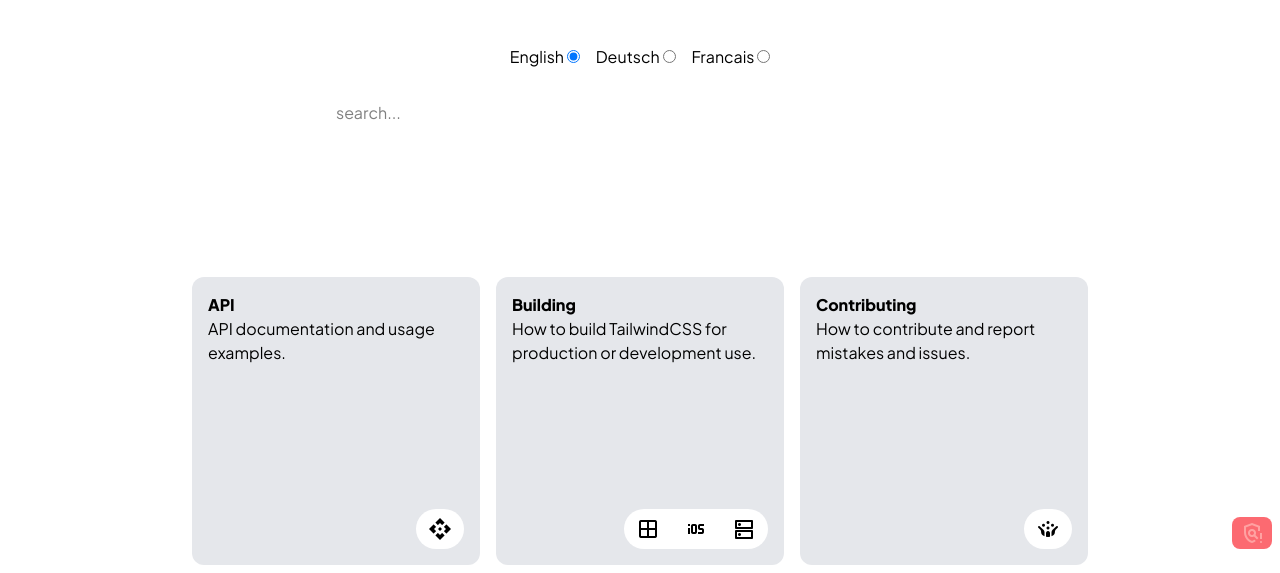
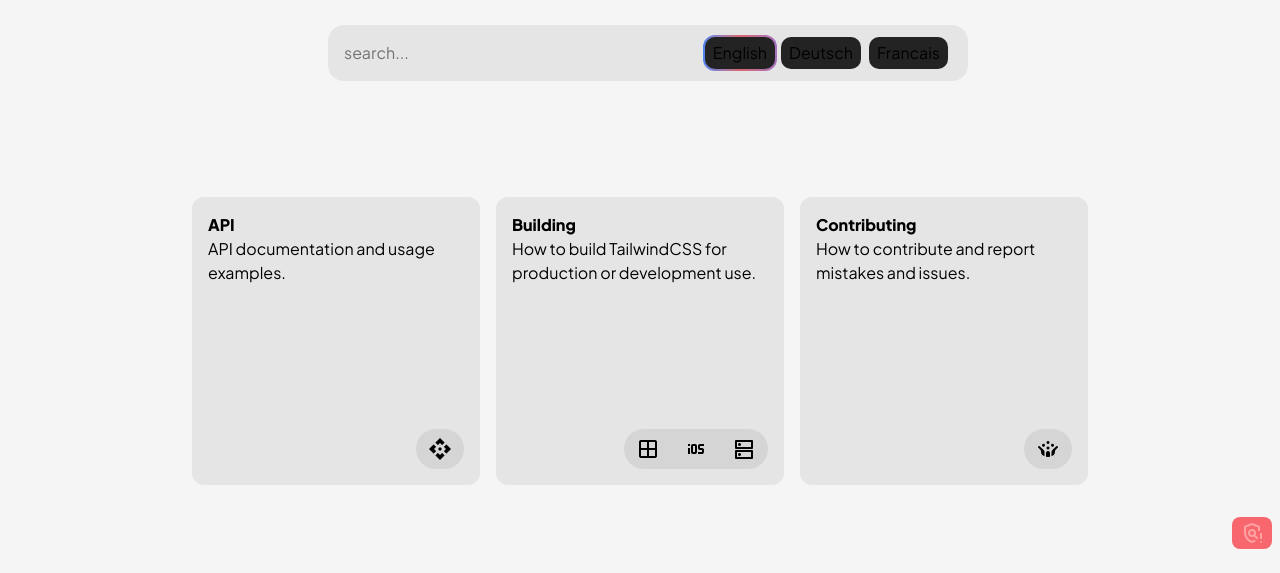
Before and after one commit to Xefili/beta.xefili.dev, a website: page index.html in a window 1280 px wide. Shown: the part 243-816 px from the top of the page. Drawn offline with nearby package versions, Linux system fonts and the light colour scheme; files that its build step writes are made by us from their sources.

Commit message:
Custom Radio Buttons

```diff
--- a/index.html
+++ b/index.html
@@ -9,7 +9,7 @@
     <link rel="shortcut icon" href="assets/logo.svg" type="image/x-icon">
     <title>Documentation - Home</title>
 </head>
-<body class="dark:bg-[#131313] dark:text-white font-circle h-full">
+<body class="dark:bg-dark-100 bg-light-100 dark:text-white font-circle h-full">
     <pageHead class="fixed z-50 block h-12 w-full shadow-md dark:text-white">
         <leftDivision class="h-12 inline-grid grid-cols-[1fr 1fr] gap-2 justify-center items-center">
             <logoText class="col-start-2">
@@ -50,21 +50,12 @@
         <p class="mx-2 text-3xl text-gray-600">Find infos on everything, in 3 languages.</p>
 
         <div class="mt-12 w-full flex flex-col items-center">
-            <div class="flex flex-row gap-4 mb-4">
-                <div>
-                    <label for="eng">English</label>
-                    <input type="radio" name="langselect" id="eng" checked>
-                </div>
-                <div>
-                    <label for="deu">Deutsch</label>
-                    <input type="radio" name="langselect" id="deu">
-                </div>
-                <div>
-                    <label for="fra">Francais</label>
-                    <input type="radio" name="langselect" id="fra">
+            <div class="relative lg:w-1/2 w-full m-2 grid grid-rows-2 grid-cols-1 justify-center items-center">
+                <input class="lg:absolute lg:w-full relative p-4 rounded-2xl dark:bg-dark-200 bg-light-200 align-middle m-2" placeholder="search..." type="search" name="search" id="search">
+                <div class="lg:absolute relative right-2 lg:block flex lg:justify-center">
+                    <div id="radios" class="flex flex-row lg:justify-around lg:w-2/3"></div>
                 </div>
             </div>
-            <input class="lg:w-1/2 w-72 mx-4 p-4 rounded-2xl dark:bg-[#1e1f20]" placeholder="search..." type="search" name="search" id="search">
             <ul id="res" class="mt-8 mb-24 flex-col flex gap-2">
             </ul>
         </div>
@@ -74,26 +65,63 @@
                 <card class="relative">
                     <h1>API</h1>
                     <p>API documentation and usage examples.</p>
-                    <e class="text-3xl material-symbols-outlined bg-white dark:text-white dark:bg-[#131313] rounded-full px-3 py-2 w-fit absolute bottom-0 right-0 m-4">api</e>
+                    <e class="text-3xl material-symbols-outlined bg-light-300 dark:text-white dark:bg-dark-300 rounded-full px-3 py-2 w-fit absolute bottom-0 right-0 m-4">api</e>
                 </card>
             </a>
             <a href="/en/building/build.html">
                 <card class="relative">
                     <h1>Building</h1>
                     <p>How to build TailwindCSS for production or development use.</p>
-                    <e class="text-3xl material-symbols-outlined bg-white dark:text-white dark:bg-[#131313] rounded-full px-3 py-2 w-fit absolute bottom-0 right-0 m-4">window ios dns</e>
+                    <e class="text-3xl material-symbols-outlined bg-light-300 dark:text-white dark:bg-dark-300 rounded-full px-3 py-2 w-fit absolute bottom-0 right-0 m-4">window ios dns</e>
                 </card>
             </a>
             <a href="/en/opensource/contribute.html">
                 <card class="relative">
                     <h1>Contributing</h1>
                     <p>How to contribute and report mistakes and issues.</p>
-                    <e class="text-3xl material-symbols-outlined bg-white dark:text-white dark:bg-[#131313] rounded-full px-3 py-2 w-fit absolute bottom-0 right-0 m-4">crowdsource</e>
+                    <e class="text-3xl material-symbols-outlined bg-light-300 dark:text-white dark:bg-dark-300 rounded-full px-3 py-2 w-fit absolute bottom-0 right-0 m-4">crowdsource</e>
                 </card>
             </a>
         </div>
+        <div id="test" class="flex flex-row w-full gap-4 justify-center">
+
+        </div>
     </content>
 </body>
+<script>
+
+function radiofy() {
+    for(let i = 0; i < document.getElementsByClassName("x-chip").length; i++) {
+        document.getElementsByTagName("x-chip")[i].classList.remove("selected");
+    }
+}
+
+class Chip extends HTMLElement {
+    constructor() {
+        super();
+    }
+    connectedCallback() {
+        this.innerHTML = `
+            <chip class="px-2 py-1 bg-dark-200 x-chip"></chip>
+        `;
+        this.addEventListener("click", () => {
+            radiofy();
+            this.classList.toggle("selected");
+        });
+    }
+}
+
+customElements.define("x-chip", Chip);
+
+document.getElementById("radios").appendChild(new Chip()).id = "eng";
+document.getElementById("radios").appendChild(new Chip()).id = "deu";
+document.getElementById("radios").appendChild(new Chip()).id = "fra";
+document.getElementById("eng").children[0].innerHTML = "English";
+document.getElementById("eng").classList.add("selected");
+document.getElementById("deu").children[0].innerHTML = "Deutsch";
+document.getElementById("fra").children[0].innerHTML = "Francais";
+
+</script>
 <script>
 function openPP() {
     document.getElementById("privacyPolicy").classList.toggle("hidden");
@@ -132,13 +160,13 @@ import Fuse from 'https://cdn.jsdelivr.net/npm/fuse.js@7.0.0/dist/fuse.mjs';
 const fuse = new Fuse(data, {keys:["title", "parent"]});
 
 function getLang() {
-    if(document.getElementById("eng").checked) {
+    if(document.getElementById("eng").classList.contains("selected")) {
         return "en";
     }
-    if(document.getElementById("deu").checked) {
+    if(document.getElementById("deu").classList.contains("selected")) {
         return "de";
     }
-    if(document.getElementById("fra").checked) {
+    if(document.getElementById("fra").classList.contains("selected")) {
         return "fr";
     }
 }
--- a/styles/in.css
+++ b/styles/in.css
@@ -1,6 +1,6 @@
 @import "tailwindcss";
 
-@layer components {
+@layer base {
     @font-face {
         font-family: "Cascadia Code";
         src: url('../styles/CascadiaCode.ttf') format(truetype);
@@ -17,7 +17,7 @@
         @apply font-circleBold;
     }
     card {
-        @apply bg-gray-200 hover:bg-gray-300 dark:hover:bg-[#333333] dark:bg-[#1e1f20] flex flex-col dark:text-white w-auto lg:w-72 h-48 lg:h-72 p-4 m-2 rounded-xl;
+        @apply bg-light-200 hover:bg-light-300 dark:hover:bg-dark-300 dark:bg-dark-200 flex flex-col dark:text-white w-auto lg:w-72 h-48 lg:h-72 p-4 m-2 rounded-xl;
     }
     space {
         @apply block w-full h-8;
@@ -37,16 +37,32 @@
     box {
         @apply p-2 rounded-lg
     }
+    x-chip.selected {
+        @apply bg-gradient-to-r from-gradient-100 via-gradient-150 to-gradient-200 text-white p-[2px] pt-0! rounded-xl;
+    }
+    x-chip.selected .x-chip {
+        @apply mx-0;
+    }
+    .x-chip {
+        @apply bg-light-200 dark:bg-dark-200 dark:text-white text-black block mt-0.5 rounded-[10px] mx-1 cursor-pointer;
+    }
 }
 
 @theme {
-    --color-light-50: #e5e7eb;
-    --color-light-100: #d1d5db; /* for hover */
-
-    --color-dark-50: #1e1f20;
-    --color-dark-100: #333333; /* for hover */
-
     --font-circle: "Plus Jakarta Sans", sans-serif;
     --font-circleBold: "Plus Jakarta Sans Extrabold", sans-serif;
-    --font-mono: "Cascadia Code", "Ubuntu Mono", monospace;
+    --font-sans: "Roboto Flex", "system-ui", sans-serif;
+    --font-mono: "Jetbrains Mono", monospace;
+
+    --color-gradient-100: #4e82ee;
+    --color-gradient-200: #a371bf;
+    --color-gradient-150: #d96570;
+
+    --color-dark-100: #131313; /* Use for background */
+    --color-dark-200: #232323; /* Use for emphasis */
+    --color-dark-300: #333333; /* Use for hover */
+
+    --color-light-100: #F5F5F5; /* Use for background */
+    --color-light-200: #E5E5E5; /* Use for emphasis */
+    --color-light-300: #D5D5D5; /* Use for hover */
 }
```
